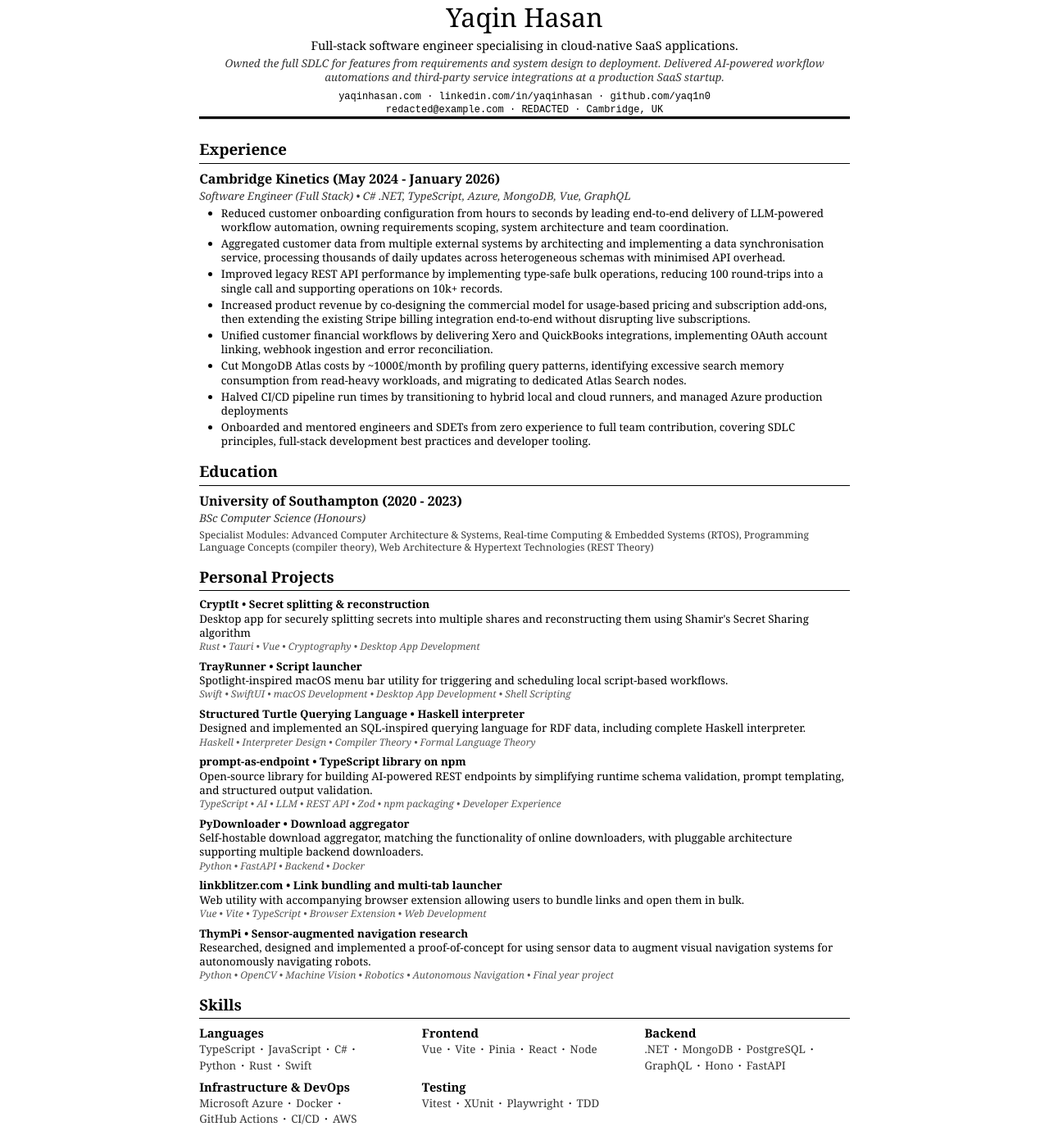
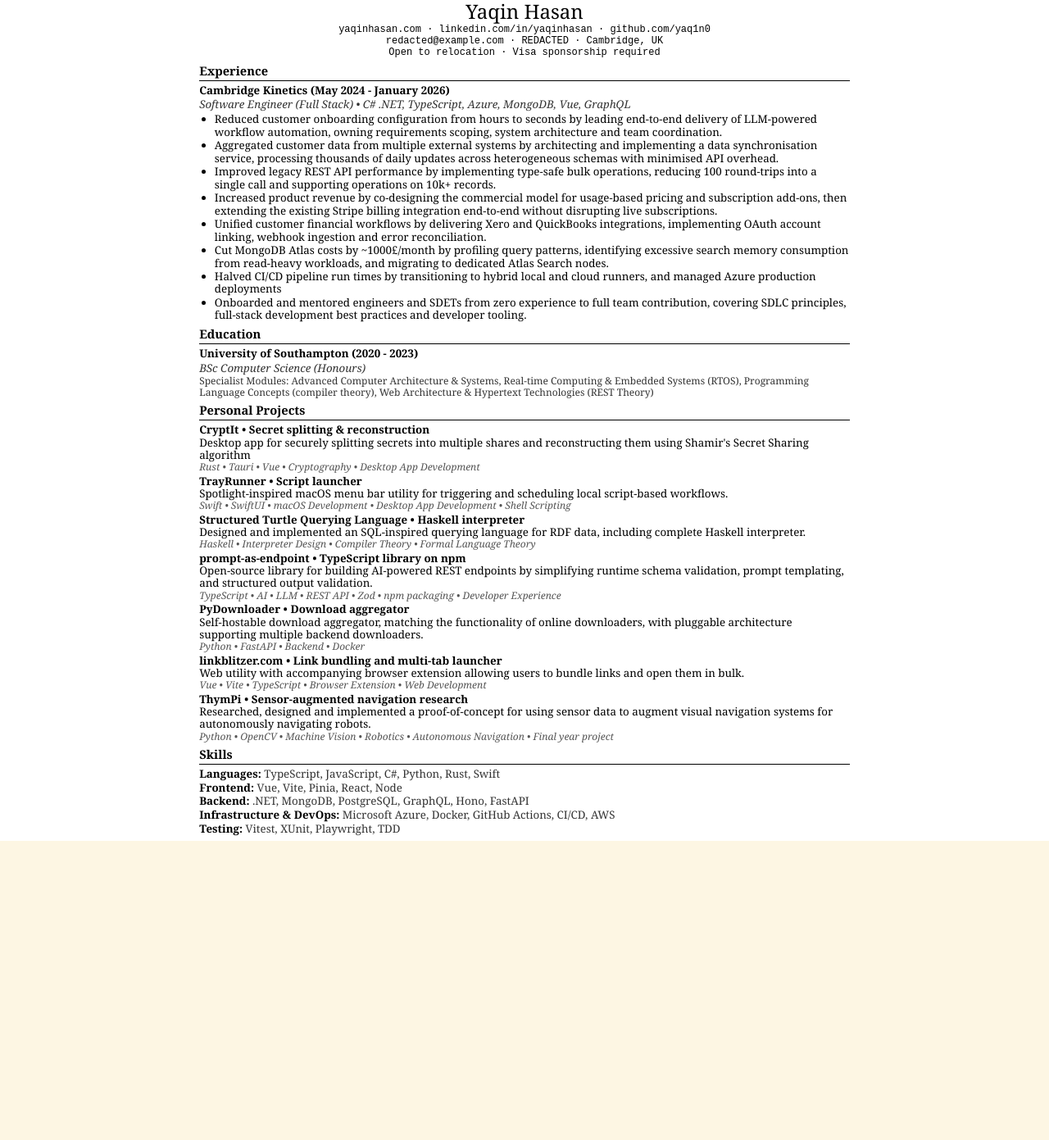
Before and after one commit to yaq1n0/yaqinhasan.com, a Vue app: page /cv in a window 1280 px wide. Shown: the whole page at 82% size. After the commit the page ends 1026 px from the top, so only its background shows below. Built offline with nearby package versions, Linux system fonts and the light colour scheme.

Commit message:
Optimize CV
- get rid of summary
- turn skills lists into one-liners
- turn CV into 1 page
- chore: optimize CSS in RenderCV.vue to use print-mode class instead of print media query

```diff
--- a/src/components/RenderCV.vue
+++ b/src/components/RenderCV.vue
@@ -9,19 +9,18 @@
         <div v-if="contactLinks.length">
           <template v-for="(item, idx) in contactLinks" :key="idx"
             ><span v-if="idx > 0" class="sep"> · </span><a v-if="item.href" :href="item.href">{{ item.text }}</a
-            ><span v-else>{{ item.text }}</span></template
-          >
+            ><span v-else>{{ item.text }}</span>
+          </template>
         </div>
         <div v-if="contactDetails.length">
           <template v-for="(item, idx) in contactDetails" :key="idx"
             ><span v-if="idx > 0" class="sep"> · </span><a v-if="item.href" :href="item.href">{{ item.text }}</a
-            ><span v-else>{{ item.text }}</span></template
-          >
+            ><span v-else>{{ item.text }}</span>
+          </template>
         </div>
+        <div>Open to relocation · Visa sponsorship required</div>
       </div>
     </header>
-
-    <hr class="section-divider" />
 
     <!-- Experience Section -->
     <section v-if="cv.work?.length" class="cv-section">
@@ -70,21 +69,11 @@
     <!-- Skills Section -->
     <section v-if="cv.skills?.length" class="cv-section">
       <h2 class="section-title">Skills</h2>
-      <div class="skills-grid">
-        <div v-for="skill in cv.skills" :key="skill.name" class="skill-category">
-          <h3 class="category-name">{{ skill.name }}</h3>
-          <ul v-if="skill.keywords?.length" class="skill-keywords">
-            <li v-for="(keyword, idx) in skill.keywords" :key="idx">{{ keyword }}</li>
-          </ul>
-        </div>
-      </div>
-    </section>
-
-    <!-- Personal Interests Section -->
-    <section v-if="cv.interests?.length" class="cv-section">
-      <h2 class="section-title">Personal Interests</h2>
-      <ul class="interests-list">
-        <li v-for="interest in cv.interests" :key="interest.name">{{ interest.name }}</li>
+      <ul class="skills-list">
+        <li v-for="skill in cv.skills" :key="skill.name" class="skill-row">
+          <span class="category-name">{{ skill.name }}:</span>
+          {{ skill.keywords?.join(", ") }}
+        </li>
       </ul>
     </section>
   </div>
@@ -156,8 +145,8 @@ const buildCoursesLine = (courses: string[]) => {
     padding: 0; // remove margins in print mode, since the margins are added by the pdf renderer
     background: white;
     color: #000;
-    font-size: 10pt;
-    line-height: 1.3;
+    font-size: 9pt;
+    line-height: 1.15;
 
     a {
       color: inherit;
@@ -171,10 +160,10 @@ const buildCoursesLine = (courses: string[]) => {
   text-align: center;
   margin-bottom: map.get($spacing, "md");
   padding-bottom: map.get($spacing, "md");
-  border-bottom: 3px solid #0891b2;
 
   .print-mode & {
-    border-bottom-color: #000;
+    margin-bottom: 5pt;
+    padding-bottom: 0;
   }
 }
 
@@ -186,6 +175,8 @@ const buildCoursesLine = (courses: string[]) => {
 
   .print-mode & {
     color: #000;
+    font-size: 18pt;
+    margin: 0 0 2pt;
   }
 }
 
@@ -197,6 +188,8 @@ const buildCoursesLine = (courses: string[]) => {
 
   .print-mode & {
     color: #000;
+    font-size: 9pt;
+    margin: 0 0 2pt;
   }
 }
 
@@ -208,6 +201,7 @@ const buildCoursesLine = (courses: string[]) => {
 
   .print-mode & {
     color: #333;
+    margin: 0 0 2pt;
   }
 }
 
@@ -224,23 +218,11 @@ const buildCoursesLine = (courses: string[]) => {
   }
 }
 
-// Section Styles
-.section-divider {
-  border: none;
-  border-top: 1px solid var(--color-border);
-  margin: map.get($spacing, "md") 0;
-  margin-bottom: map.get($spacing, "lg");
-
-  .print-mode & {
-    border-top-color: #ccc;
-  }
-}
-
 .cv-section {
   margin-bottom: map.get($spacing, "lg");
 
   .print-mode & {
-    margin-bottom: 12pt;
+    margin-bottom: 5pt;
   }
 }
 
@@ -255,6 +237,9 @@ const buildCoursesLine = (courses: string[]) => {
   .print-mode & {
     color: #000;
     border-bottom-color: #000;
+    font-size: 11pt;
+    margin: 0 0 3pt;
+    padding-bottom: 3px;
   }
 }
 
@@ -263,12 +248,16 @@ const buildCoursesLine = (courses: string[]) => {
   margin-bottom: map.get($spacing, "md");
 
   .print-mode & {
-    margin-bottom: 8pt;
+    margin-bottom: 4pt;
   }
 }
 
 .item-header {
   margin-bottom: map.get($spacing, "xs");
+
+  .print-mode & {
+    margin-bottom: 1pt;
+  }
 }
 
 .company,
@@ -280,6 +269,7 @@ const buildCoursesLine = (courses: string[]) => {
 
   .print-mode & {
     color: #000;
+    font-size: 10pt;
   }
 }
 
@@ -316,10 +306,10 @@ const buildCoursesLine = (courses: string[]) => {
   }
 
   .print-mode & {
-    margin-left: 20pt;
+    margin: 2pt 0 0 14pt;
 
     li {
-      margin-bottom: 2pt;
+      margin-bottom: 1pt;
     }
   }
 }
@@ -329,7 +319,7 @@ const buildCoursesLine = (courses: string[]) => {
   margin-bottom: map.get($spacing, "md");
 
   .print-mode & {
-    margin-bottom: 8pt;
+    margin-bottom: 4pt;
   }
 }
 
@@ -350,7 +340,7 @@ const buildCoursesLine = (courses: string[]) => {
   margin-bottom: map.get($spacing, "sm");
 
   .print-mode & {
-    margin-bottom: 6pt;
+    margin-bottom: 2pt;
   }
 }
 
@@ -379,98 +369,29 @@ const buildCoursesLine = (courses: string[]) => {
 }
 
 // Skills Styles
-.skills-grid {
-  display: grid;
-  grid-template-columns: repeat(auto-fill, minmax(250px, 1fr));
-  gap: map.get($spacing, "sm") map.get($spacing, "lg");
+.skills-list {
+  list-style: none;
+  margin: 0;
+  padding: 0;
+}
+
+.skill-row {
+  font-size: 10pt;
+  margin-bottom: 3px;
+  color: var(--color-text-secondary);
 
   .print-mode & {
-    gap: 6pt 16pt;
+    color: #333;
+    margin-bottom: 1pt;
   }
 }
 
-.skill-category {
-  margin-bottom: 0;
-}
-
 .category-name {
-  font-size: 11pt;
   font-weight: bold;
-  margin: 0 0 2px;
   color: var(--color-text);
 
   .print-mode & {
     color: #000;
   }
 }
-
-.skill-keywords {
-  display: flex;
-  flex-wrap: wrap;
-  list-style: none;
-  margin: 0;
-  padding: 0;
-  gap: 2px 0;
-
-  li {
-    font-size: 10pt;
-    color: var(--color-text-secondary);
-
-    &:not(:last-child)::after {
-      content: "·";
-      margin: 0 6px;
-      color: #0891b2;
-      font-weight: bold;
-    }
-  }
-
-  .print-mode & li {
-    color: #333;
-
-    &:not(:last-child)::after {
-      color: #000;
-    }
-  }
-}
-
-// Interests Styles
-.interests-list {
-  margin: 0 0 0 map.get($spacing, "lg");
-  padding: 0;
-  list-style-type: disc;
-
-  li {
-    font-size: 10pt;
-    margin-bottom: 4px;
-  }
-
-  .print-mode & {
-    margin-left: 20pt;
-  }
-}
-
-// Print Media Query
-@media print {
-  .cv-container {
-    max-width: 100%;
-    padding: 0;
-    background: white;
-    color: #000;
-    font-size: 10pt;
-
-    a {
-      color: inherit;
-      text-decoration: none;
-    }
-  }
-
-  .section-divider {
-    border-top-color: #ccc;
-  }
-
-  .cv-section {
-    margin-bottom: 10pt;
-    page-break-inside: avoid;
-  }
-}
 </style>
--- a/src/data/cv.json
+++ b/src/data/cv.json
@@ -1,11 +1,9 @@
 {
   "basics": {
     "name": "Yaqin Hasan",
-    "label": "Full-stack software engineer specialising in cloud-native SaaS applications.",
     "email": "redacted@example.com",
     "phone": "REDACTED",
     "url": "https://yaqinhasan.com",
-    "summary": "Owned the full SDLC for features from requirements and system design to deployment. Delivered AI-powered workflow automations and third-party service integrations at a production SaaS startup.",
     "location": {
       "city": "Cambridge",
       "countryCode": "UK"
```
